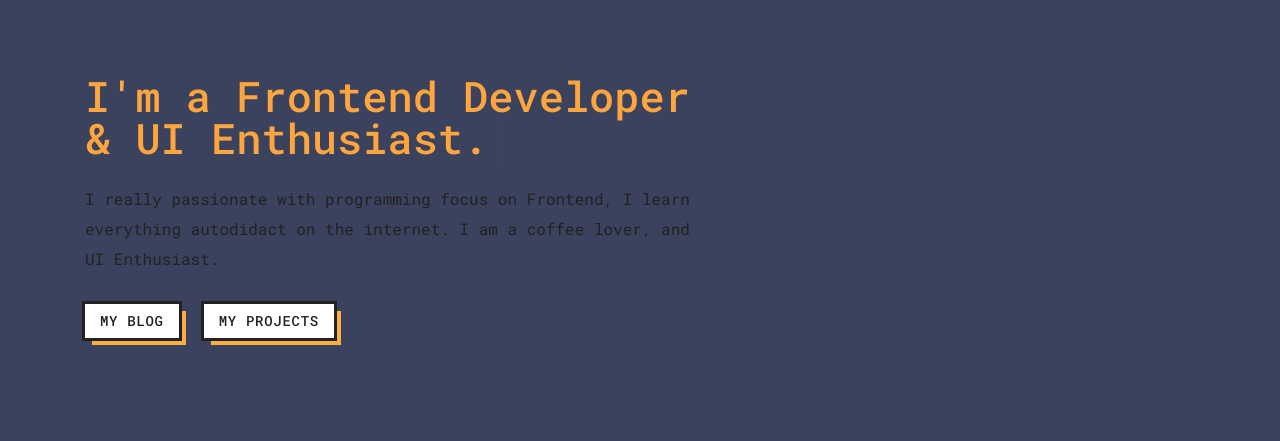
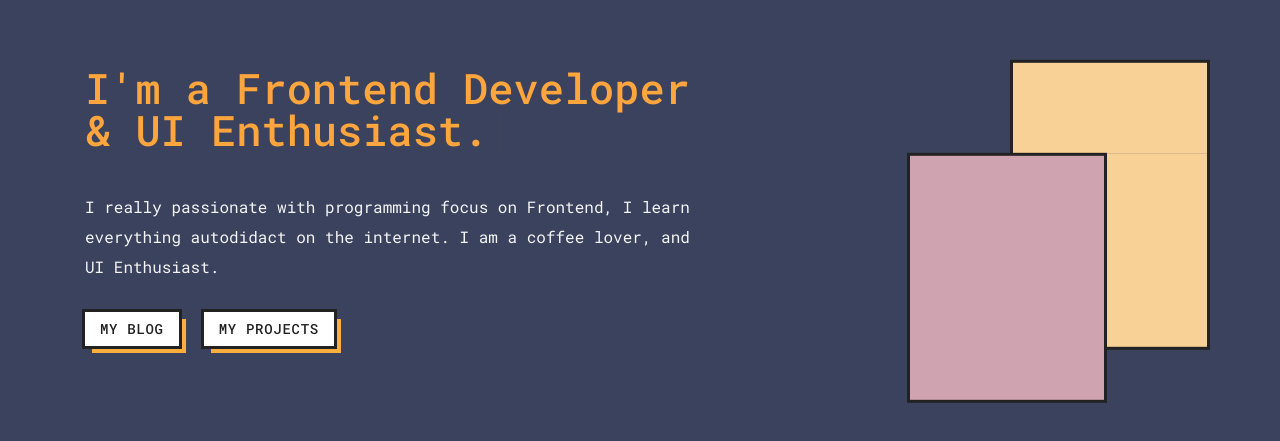
Before and after one commit to iqbalfasri/ibaal.space, a Gatsby site: page / in a window 1280 px wide. Shown: the part 181-622 px from the top of the page. Built offline with nearby package versions, Linux system fonts and the light colour scheme; Gatsby itself is replaced by a stand-in of ours.

Commit message:
Landing page done

```diff
--- a/src/components/blog-card.js
+++ b/src/components/blog-card.js
@@ -1,9 +1,8 @@
 import React from "react";
 import { Link } from "gatsby";
-import styled, { createGlobalStyle } from "styled-components";
 
 function BlogCard({ node }) {
-  const { id, excerpt, frontmatter } = node;
+  const { id, frontmatter } = node;
   const { title, date, path } = frontmatter;
 
   return (
--- a/src/components/layout.css
+++ b/src/components/layout.css
@@ -6,7 +6,7 @@
 
 /* Main page style */
 body {
-  background-color: #3A425D !important;
+  background-color: #3a425d !important;
 }
 
 /* Blog style */
@@ -32,11 +32,11 @@
   box-sizing: border-box;
   margin-bottom: 50px;
   position: relative;
-  box-shadow: 20px 20px #FCAF3E;
+  box-shadow: 20px 20px #fcaf3e;
   transition: box-shadow 0.15s ease-in;
 }
 .blog-card:hover {
-  box-shadow: 15px 15px #FCAF3E;
+  box-shadow: 15px 15px #fcaf3e;
 }
 .blog-card .blog-title {
   font-size: 32px;
@@ -44,7 +44,7 @@
 }
 .blog-card span {
   font-size: 14px;
-  color: #FCAF3E;
+  color: #fcaf3e;
 }
 
 /* Responsive */
@@ -72,3 +72,48 @@
     max-width: 100% !important;
   }
 }
+
+.box {
+  content: "";
+  position: absolute;
+  width: 200px;
+  height: 290px;
+  background-color: rgb(248, 209, 150);
+  border: 3px solid #222;
+  z-index: -1;
+  right: 0;
+  top: -50px;
+  animation-name: floating;
+  animation-duration: 2s;
+  animation-iteration-count: infinite;
+  animation-timing-function: ease-in-out;
+  /* box-shadow: 0 10px 50px rgba(0, 0, 0, .3); */
+}
+.box::after {
+  content: "";
+  position: absolute;
+  width: 200px;
+  height: 250px;
+  background-color: #d0a3b0;
+  border: 3px solid #222;
+  z-index: -1;
+  right: 100px;
+  top: 90px;
+  animation-name: floating;
+  animation-duration: 5s;
+  animation-iteration-count: infinite;
+  animation-timing-function: ease-out;
+  /* box-shadow: 0 10px 50px rgba(0, 0, 0, .3); */
+}
+
+@keyframes floating {
+  0% {
+    transform: translate(0, 0px);
+  }
+  65% {
+    transform: translate(0, 20px);
+  }
+  100% {
+    transform: translate(0, 0px);
+  }
+}
--- a/src/components/styled.js
+++ b/src/components/styled.js
@@ -1,4 +1,3 @@
-import React from "react";
 import styled from "styled-components";
 
 /**
@@ -31,6 +30,7 @@
   bottom: 25px;
   position: relative;
   color: #fea53e;
+  height: 100px;
 `;
 
 export const DescLanding = styled.p`
@@ -38,7 +38,7 @@
   font-weight: 400;
   max-width: 55%;
   line-height: 30px;
-  color: #222;
+  color: #f5f5f5;
 `;
 
 export const LandingButton = styled.a`
--- a/src/pages/landing.js
+++ b/src/pages/landing.js
@@ -7,7 +7,8 @@
   return (
     <LandingStyled.ViewLanding>
       <Seo title="Homepage" />
-      <div className="container">
+      <div className="container" style={{ position: "relative"}}>
+        <div className="box" />
         <LandingStyled.TitleLanding className="title-landing">
           <Typed
             strings={["I'm a Frontend Developer &amp; UI Enthusiast."]}
--- a/src/templates/blog-post.js
+++ b/src/templates/blog-post.js
@@ -27,6 +27,11 @@
 
 export default ({ data }) => {
   const post = data.markdownRemark;
+
+  const readingTime = post.fields.readingTime.text;
+
+  console.log(readingTime)
+
   return (
     <Layout>
       <SEO title={post.frontmatter.title} />
```
